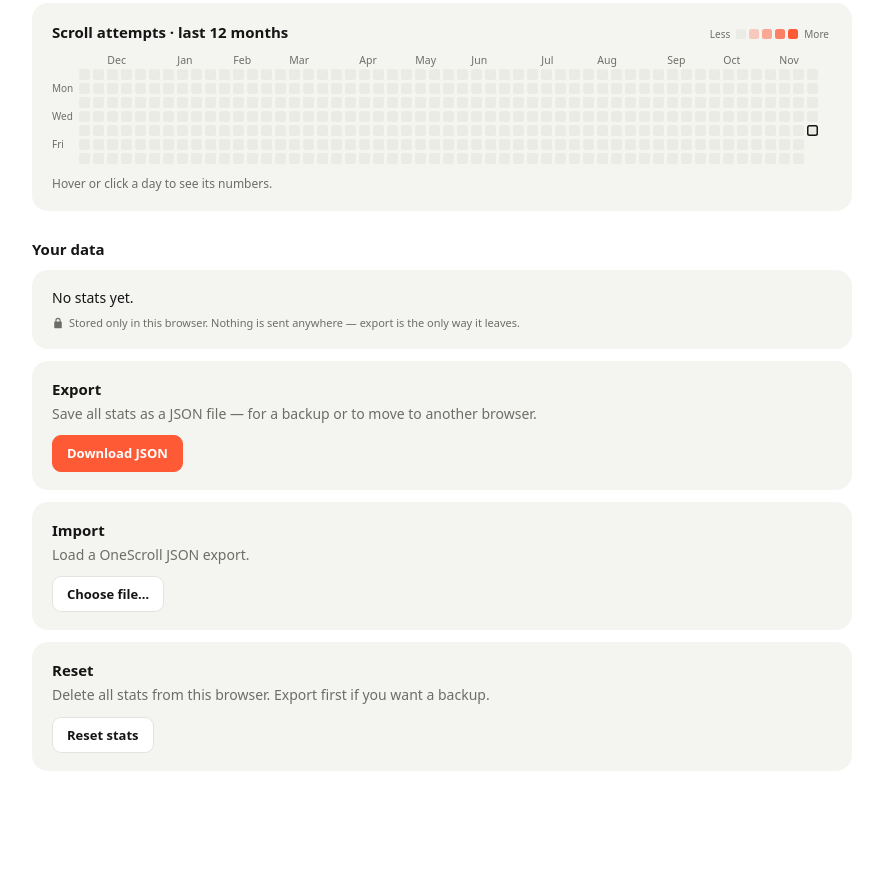
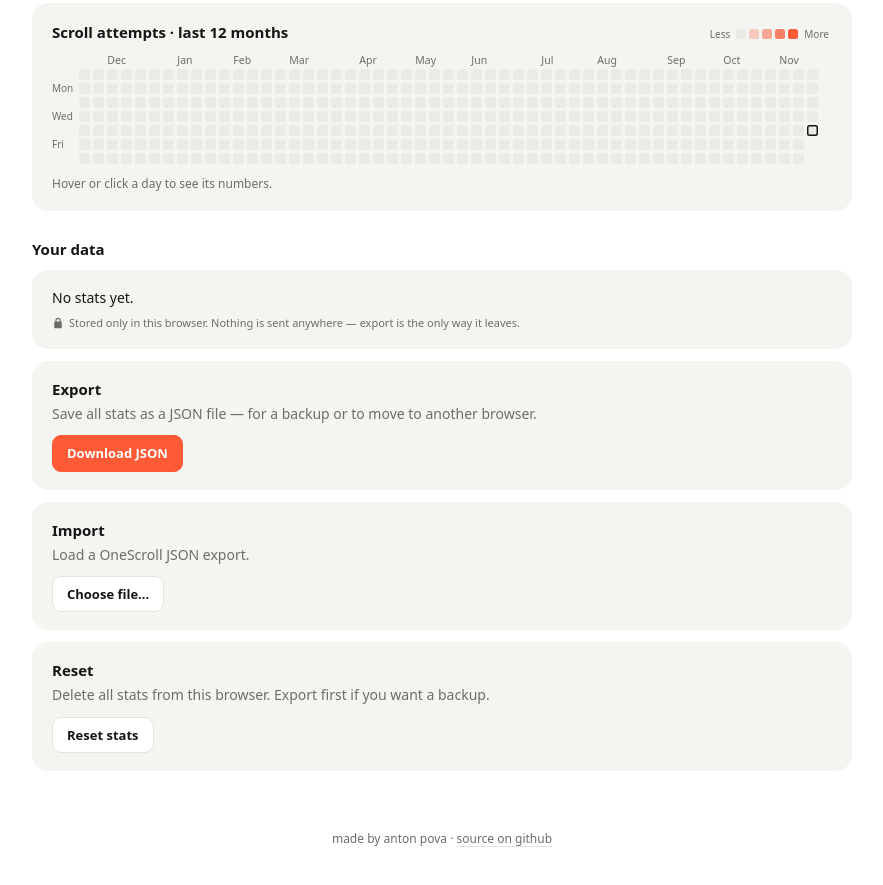
Before and after one commit to antonpova/OneScroll, a browser extension: page src/options/options.html in a window 1280 px wide. Shown: the part 589-1474 px from the top of the page, without its empty margins (198-1081 px from the left). Before the commit the page ends 1448 px from the top, so only its background shows below. Drawn offline with Linux system fonts and the light colour scheme.

Commit message:
Add author credit and GitHub link
Author and homepage in the manifest, a small 'made by anton pova' line
with a source link at the bottom of the Stats & data page, and a fuller
README.

Co-Authored-By: Claude Opus 5.5 <noreply@anthropic.com>

```diff
--- a/src/options/options.css
+++ b/src/options/options.css
@@ -231,6 +231,23 @@ label.btn:focus-within {
   color: var(--accent-ink);
 }
 
+.credit {
+  margin-top: 28px;
+  text-align: center;
+  color: var(--muted);
+  font-size: 12px;
+}
+.credit a {
+  color: inherit;
+  text-decoration: underline;
+  text-decoration-color: var(--line);
+  text-underline-offset: 3px;
+}
+.credit a:hover {
+  color: var(--text);
+  text-decoration-color: currentColor;
+}
+
 @media (max-width: 640px) {
   .cards-4 {
     grid-template-columns: repeat(2, 1fr);
--- a/src/options/options.html
+++ b/src/options/options.html
@@ -117,6 +117,11 @@
       </section>
 
       <p id="status" class="status" role="status" aria-live="polite"></p>
+
+      <p class="credit">
+        made by anton pova ·
+        <a href="https://github.com/antonpova/OneScroll" target="_blank" rel="noopener noreferrer">source on github</a>
+      </p>
     </main>
 
     <script src="../stats.js"></script>
```
Also changed, not shown: README.md, manifest.json.
